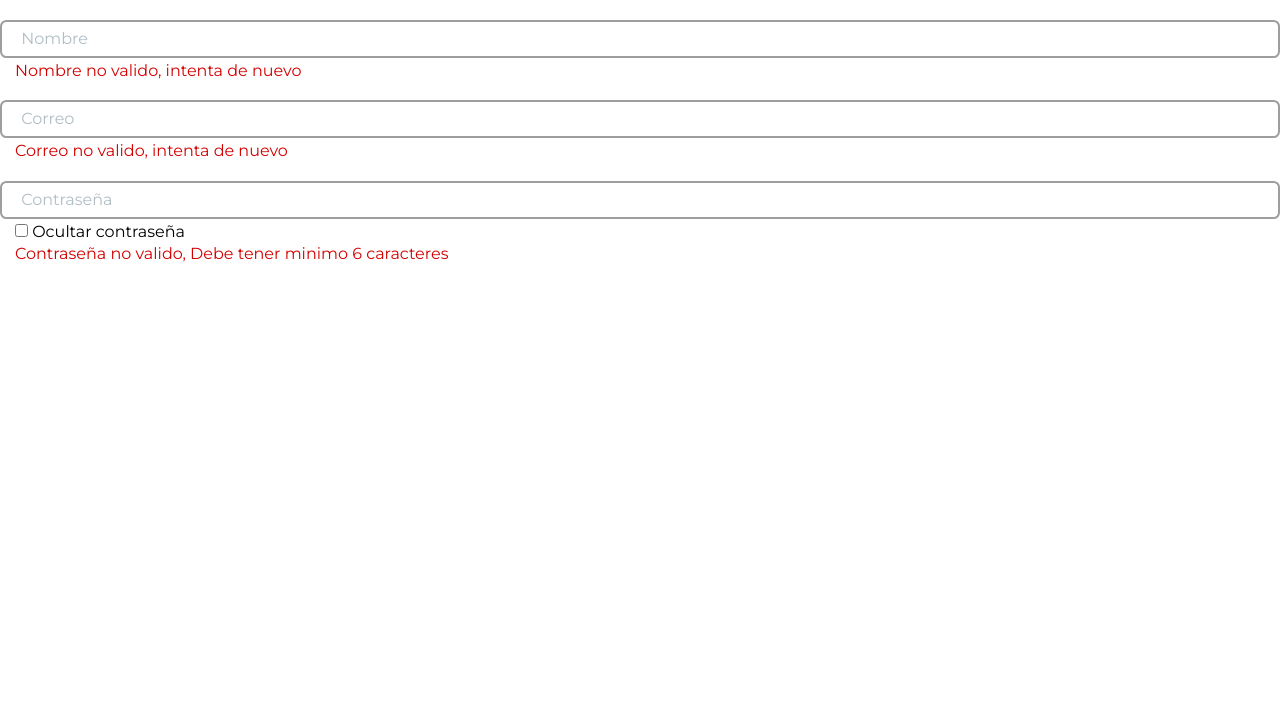
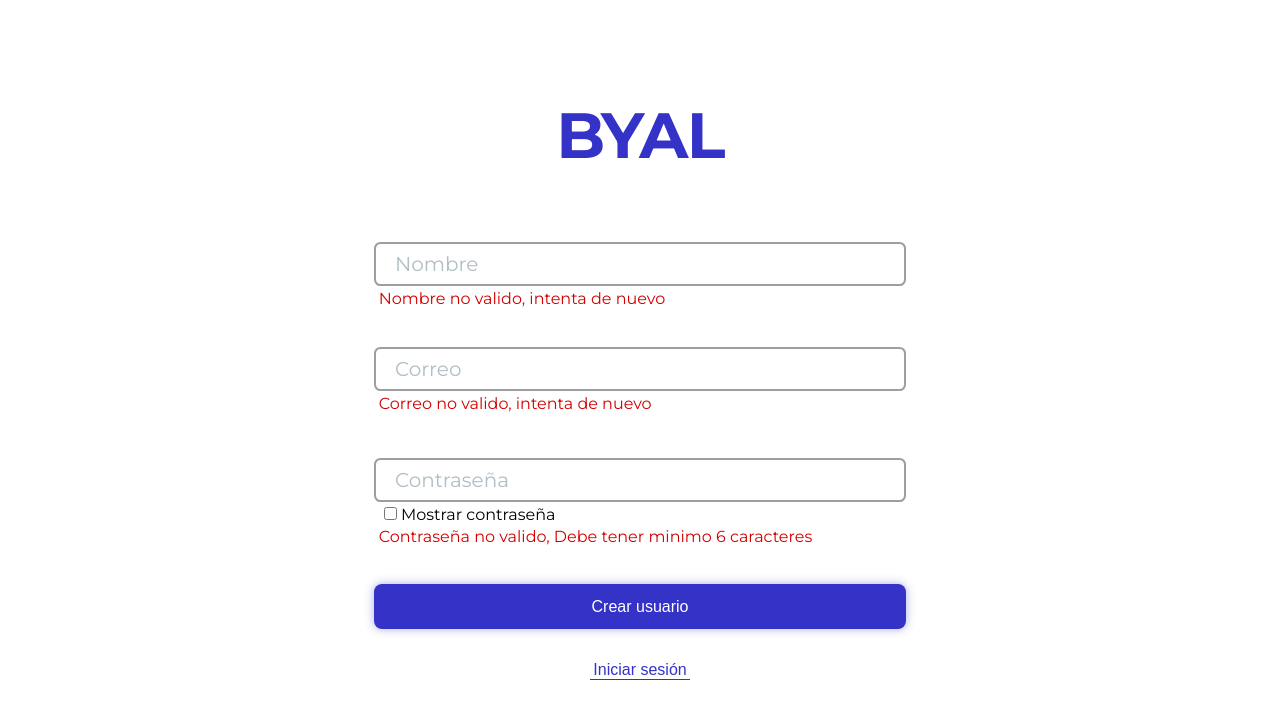
Before and after one commit to Anakraken/Byal_Front, a React (Vite) app: page /register in a window 1280 px wide. Shown: the top 714 px of the page. Built offline with nearby package versions, Linux system fonts and the light colour scheme.

Commit message:
fix button styles from regular button and link button

```diff
--- a/src/components/Buttons/ButtonStyles.styles.ts
+++ b/src/components/Buttons/ButtonStyles.styles.ts
@@ -12,13 +12,16 @@ export const PrimaryButton = styled.button`
   /* padding: 0 10px; */
 `;
 
-export const CustomButton = styled(PrimaryButton)`
+type CustomButtonProps = {
+  linewidth?: string;
+};
+export const CustomButton = styled(PrimaryButton)<CustomButtonProps>`
   //-PRIMARY-//
   color: white;
-  background: ${colors.primary};
+  background-color: ${colors.primary};
   box-shadow: 0 0 10px ${colors.shadow};
   &:hover{
-    opacity: 0.7;
+    background: ${colors.primaryOver};
   }
 
   //-LINK-//
@@ -26,23 +29,31 @@ export const CustomButton = styled(PrimaryButton)`
     background: transparent;
     box-shadow: 0 0 0 0;
     color: ${colors.primary};
-    text-decoration: underline;
+    text-align: center;
+    /* text-decoration: underline; */
+
+    a {
+      width: fit-content;
+    }
+
+    a::after {
+      content: "";
+      display: block;
+      width: ${({ linewidth }) => (!!linewidth && linewidth || "100%")};
+      height: 1px;
+      background: ${colors.primary};
+      transition: width 0.3s;
+      margin: 0 auto;
+    }
    }
   &.link:hover{
-    opacity: 0.7;
+    cursor: pointer;
+    background-color: aliceblue;
+    border-radius: 6px;
+    /* text-decoration: none; */
+
+    a::after {
+      width: 0;
+    }
   }
 `;
-
-
-// a::after {
-//   content: "";
-//   display: block;
-//   width: 0;
-//   height: 2px;
-//   background: blue;
-//   transition: width 0.3s;
-// }
-
-// a:hover::after {
-//   width: 100%;
-// }
--- a/src/components/Buttons/index.tsx
+++ b/src/components/Buttons/index.tsx
@@ -3,20 +3,24 @@ import { CustomButton } from "./ButtonStyles.styles";
 type Variants = 'outline' | 'primary' | 'link';
 
 type ButtonProps ={
-  onClick: () => void;
+  onClick?: () => void;
   disabled?: boolean;
   variant?: Variants;
   children: React.ReactNode;
+  submit?: boolean;
+  linewidth?: string;
 }
 
-export const Button = ({onClick, disabled, variant, children, ...props}:ButtonProps ) => {
+export const Button = ({onClick, disabled, variant, submit, linewidth, children, ...props}:ButtonProps ) => {
 
   return (
     <CustomButton
     onClick={onClick}
     disabled={disabled}
     className={!!variant && variant === "link" ? 'link': ''}
+    type={!!submit ? 'submit' : 'button'}
     {...props}
+    linewidth={linewidth}
     >
       {children || 'testing buton'}
     </CustomButton>
--- a/src/components/Inputs/InputStyles.styles.ts
+++ b/src/components/Inputs/InputStyles.styles.ts
@@ -1,5 +1,5 @@
 import styled from "styled-components";
-import { colors } from "../../lib/Theme";
+import { colors, device } from "../../lib/Theme";
 
 type InputContainerProps = {
   error?: string;
@@ -14,8 +14,8 @@ export const InputContainer = styled.div<InputContainerProps>`
 
 /* Input */
 --transitionDuration: 300ms;
---inputFontSize: 16px;
---inputLineHeight: 1.3;
+--inputFontSize: 20px;
+--inputLineHeight: 1.4;
 --transitionTF: cubic-bezier(0.645, 0.045, 0.355, 1);
 
 /* floated labels */
@@ -30,13 +30,13 @@ export const InputContainer = styled.div<InputContainerProps>`
 );
 
   width: 100%;
-  height: ${({ error }) => (!!error && error === 'true' ? "80px" : "60px")};
+  height: ${({ error }) => (!!error && error === 'true' ? "105px" : "85px")};
   display: flex;
   flex-direction: column;
   justify-content: end;
 
   .error {
-    padding-left: 15px;
+    padding-left: 5px;
     color: ${colors.error};
   }
 
@@ -73,7 +73,7 @@ export const InputContainer = styled.div<InputContainerProps>`
     display: block;
     position: absolute;
     bottom: 50%;
-    left: 1rem;
+    left: 5px;
     color: rgb(0, 0, 0);
     font-family: inherit;
     font-size: var(--inputFontSize);
@@ -112,10 +112,14 @@ export const InputContainer = styled.div<InputContainerProps>`
 `;
 
 export const InputPasswordContainer = styled(InputContainer)`
-  height: ${({ error }) => (!!error && error === 'true' ? "103px" : "83px")};
+  height: ${({ error }) => (!!error && error === 'true' ? "133px" : "108px")};
+
+  @media ${device.mobile} {
+    height: ${({ error }) => (!!error && error === 'true' ? "148px" : "93px")};
+  }
 
   .checkbox {
-    padding-left: 15px;
+    padding-left: 10px;
     margin-bottom: 3px;
   }
 `;
--- a/src/components/Inputs/index.tsx
+++ b/src/components/Inputs/index.tsx
@@ -24,7 +24,7 @@ export const Input = ({
   label,
 }:InputProps) => {
   const formattedName = name.replace(/\s+/g, "_").toLowerCase();
-  const [inputType, setInputType] = useState('text');
+  const [inputType, setInputType] = useState('password');
 
   const handleShow = () => {
     const setType =  inputType === 'text' ? 'password' : 'text';
--- /dev/null
+++ b/src/lib/Layouts/AuthLayout.tsx
@@ -0,0 +1,56 @@
+import styled from "styled-components";
+import { colors } from "../Theme";
+import { Button } from "../../components/Buttons";
+
+type AuthLayoutProps = {
+  children: React.ReactNode;
+  buttonText: string;
+  linkText: string;
+  link?: string;
+};
+
+const AuthContainer = styled.div`
+  h1 {
+    color: ${colors.primary};
+    font-size: 4rem;
+  }
+
+  max-width: 650px;
+  width: 100%;
+  min-height: 100vh;
+  height: 100%;
+  display: flex;
+  flex-direction: column;
+  align-items: center;
+  justify-content: center;
+  margin: 0 auto;
+
+  form {
+    padding: 10px;
+    width: 85%;
+  }
+`;
+
+export const AuthLayout = ({buttonText, link, linkText, children}:AuthLayoutProps) => {
+  return (
+    <AuthContainer>
+      <h1>BYAL</h1>
+      <form action={()=> console.log('working')}>
+        {children}
+        <br/><br/>
+        <Button submit>
+          {buttonText}
+        </Button>
+
+        <br/><br/>
+        <Button
+         variant="link"
+         onClick={()=> console.log('liiiiiink')}
+         linewidth='100px'
+         >
+          <a>{linkText}</a>
+        </Button>
+      </form>
+    </AuthContainer>
+  )
+};
--- a/src/lib/Theme.ts
+++ b/src/lib/Theme.ts
@@ -1,8 +1,8 @@
 export const colors = {
   primary: '#3432C7',
+  primaryOver: '#343270',
   shadow: '#3432c768',
   inactive: '#E5E4F8',
-  overlay: '#AEADE9',
   border: '#323232',
   error: '#D30000',
   success: '#46CB18',
@@ -32,3 +32,6 @@ export const device = {
   desktopL: `(max-width: ${size.desktop})`,
   height: `(min-height: ${size.height})`
 };
+/* @media ${device.mobile} {
+    height: ${({ error }) => (!!error && error === 'true' ? "143px" : "93px")};
+  } */
--- a/src/pages/RegisterPage.tsx
+++ b/src/pages/RegisterPage.tsx
@@ -1,5 +1,6 @@
 import React, { useState, useEffect} from 'react';
 import { Input } from "../components/Inputs";
+import { AuthLayout } from '../lib/Layouts/AuthLayout';
 
 export const RegisterPage = () => {
   const [dataInput, setDataInput] = useState<Record<string, string>>({'username': ''});
@@ -15,16 +16,20 @@ export const RegisterPage = () => {
     console.log(dataInput);
       },[dataInput.username]);
 
+  const error = true;
+
   return (
-    <div>
-      <form action=''>
+    <AuthLayout
+    buttonText='Crear usuario'
+    linkText='Iniciar sesión'
+    >
       <Input
       type="text"
       label='Nombre'
       name='username'
       value={dataInput.username}
       onChange={handleInput}
-      error={true}
+      error={error}
       message={'Nombre no valido, intenta de nuevo'}
       />
       <Input
@@ -33,7 +38,7 @@ export const RegisterPage = () => {
       name='email'
       value={dataInput.email}
       onChange={handleInput}
-      error={true}
+      error={error}
       message={'Correo no valido, intenta de nuevo'}
       />
      <Input
@@ -42,10 +47,9 @@ export const RegisterPage = () => {
       name='password'
       value={dataInput.password}
       onChange={handleInput}
-      error={true}
+      error={error}
       message={'Contraseña no valido, Debe tener minimo 6 caracteres'}
       />
-      </form>
-    </div>
+    </AuthLayout>
   )
 };
```
